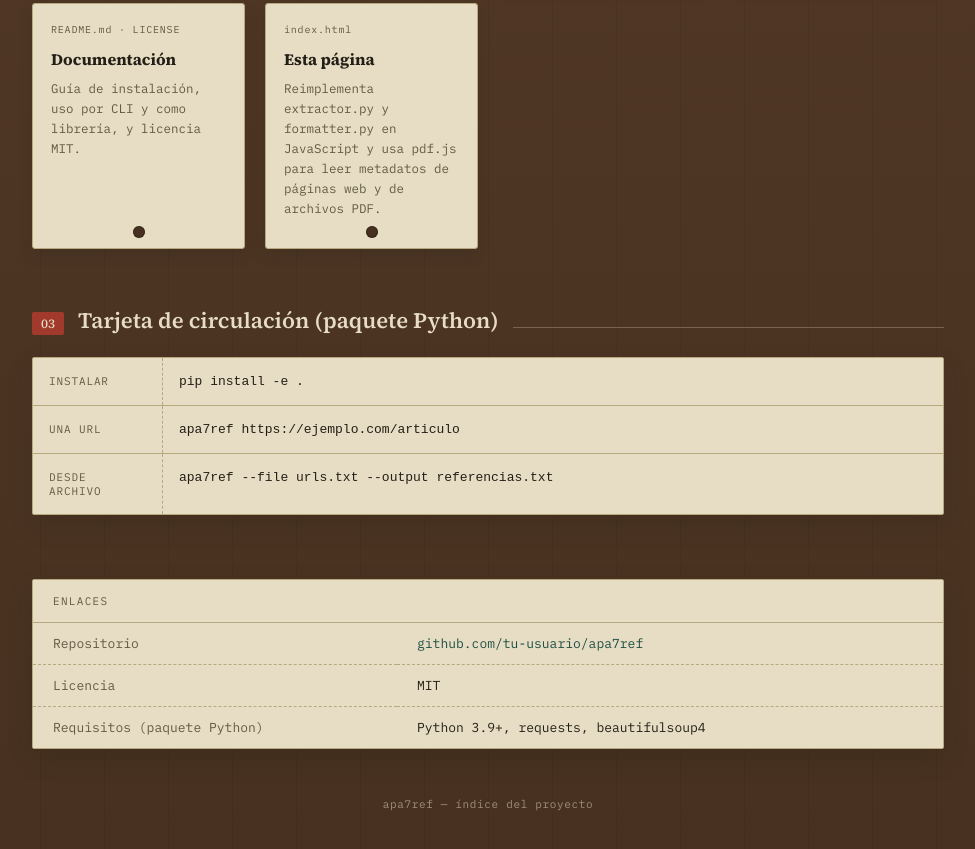
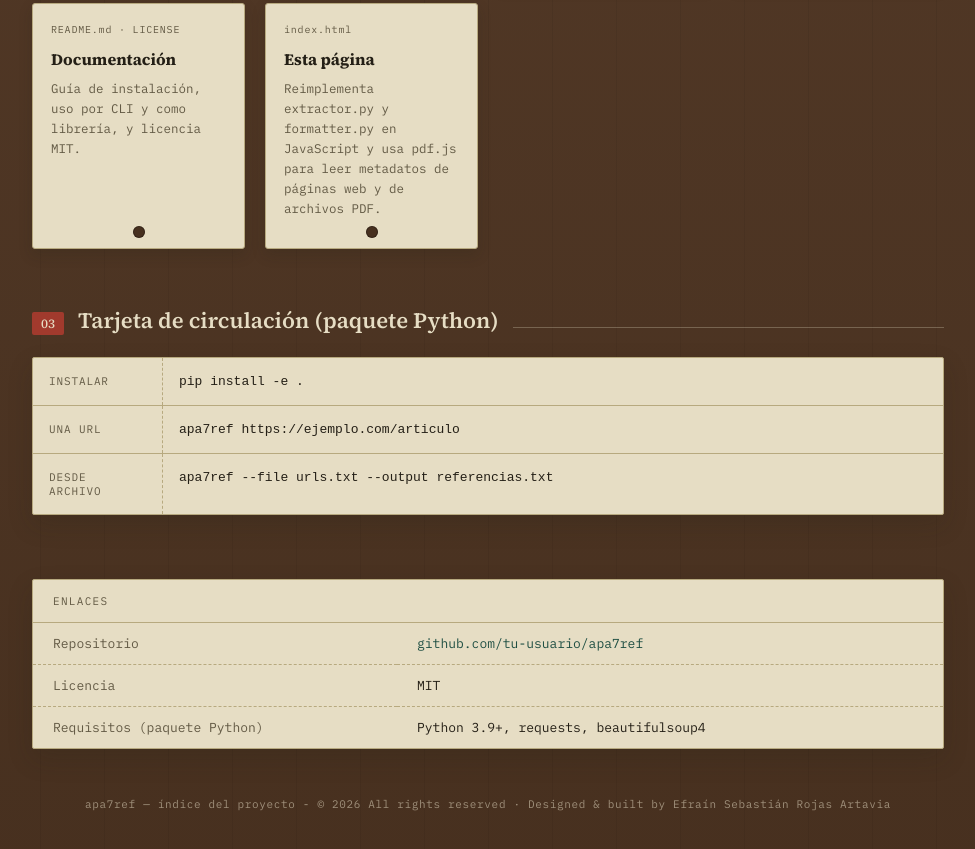
Before and after one commit to efrabuilder/apa7-url-ref, a plain HTML site: page index.html in a window 1280 px wide. Shown: the part 1216-2065 px from the top of the page, without its empty margins (152-1127 px from the left). Drawn offline with Linux system fonts and the light colour scheme.

Commit message:
Enhance footer with copyright and designer details
Updated footer to include copyright information and designer credit.

```diff
--- a/index.html
+++ b/index.html
@@ -476,7 +476,7 @@ https://otrositio.com/pagina"></textarea>
     </table>
   </div>
 
-  <footer>apa7ref — índice del proyecto</footer>
+  <footer>apa7ref — índice del proyecto - © 2026 All rights reserved · Designed & built by Efraín Sebastián Rojas Artavia</footer>
 
 </div>
 
```
